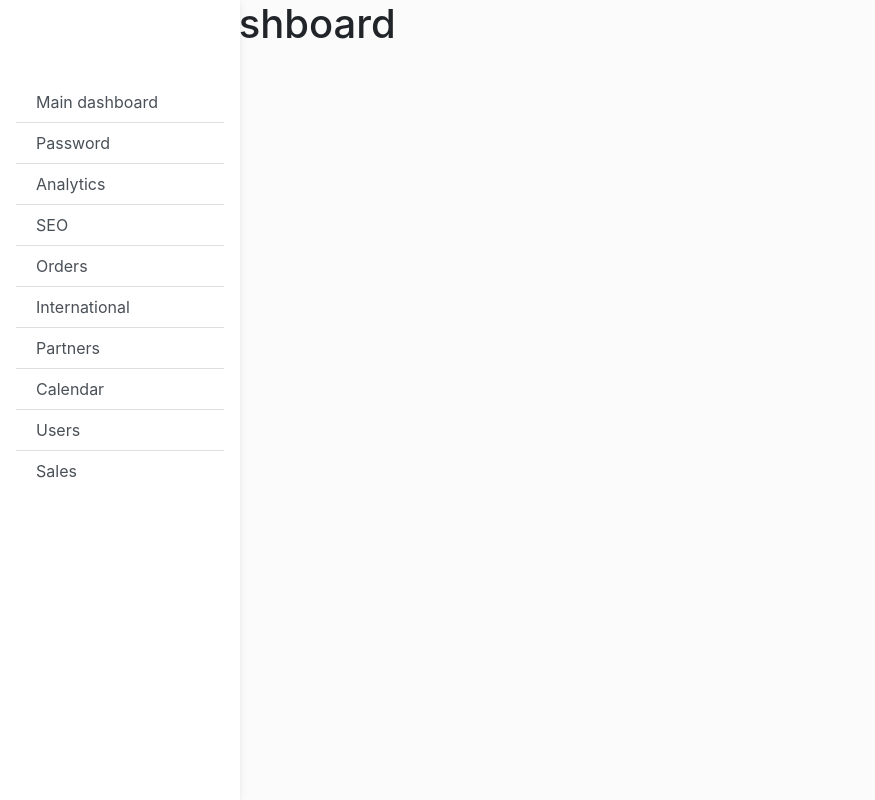
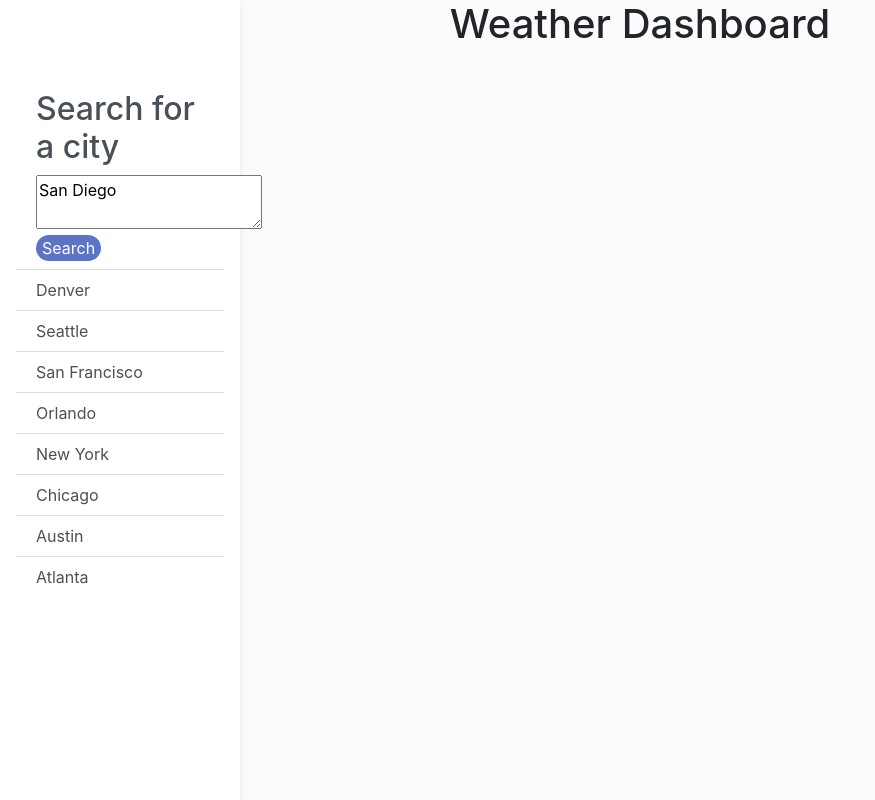
Before and after one commit to danielle-l-perry95/weather-dashboard, a plain HTML site: page index.html in a window 1280 px wide. Shown: the whole page, without its empty margins (0-875 px from the left). Drawn offline with nearby package versions, Linux system fonts and the light colour scheme.

Commit message:
styled the search button

```diff
--- a/index.html
+++ b/index.html
@@ -9,10 +9,8 @@
     <link rel="stylesheet" href="style.css">
 </head>
 <header class="container-fluid">
-    <div class="d-flex align-items-center">
+    <!-- Title -->
         <h1>Weather Dashboard</h1>
-    </div>
-
 </header>
 <nav id="sidebarMenu" class="collapse d-lg-block sidebar collapse bg-white">
     <div class="position-sticky">
@@ -22,34 +20,35 @@
           class="list-group-item list-group-item-action py-2 ripple"
           aria-current="true"
         >
-          <i class="fas fa-tachometer-alt fa-fw me-3"></i><span>Main dashboard</span>
+        <!-- Search for a city sidebar -->
+            <h2>Search for a city</h2>
+                <textarea>San Diego</textarea>
+                <button class="searchBtn">Search</button>
+                <br>
+<!-- Cities list -->
+        <a href="#" class="list-group-item list-group-item-action py-2 ripple"
+          ><i class="fas fa-lock fa-fw me-3"></i><span>Denver</span></a
+        >
+        <a href="#" class="list-group-item list-group-item-action py-2 ripple"
+          ><i class="fas fa-chart-line fa-fw me-3"></i><span>Seattle</span></a
+        >
+        <a href="#" class="list-group-item list-group-item-action py-2 ripple">
+          <i class="fas fa-chart-pie fa-fw me-3"></i><span>San Francisco</span>
         </a>
         <a href="#" class="list-group-item list-group-item-action py-2 ripple"
-          ><i class="fas fa-lock fa-fw me-3"></i><span>Password</span></a
+          ><i class="fas fa-chart-bar fa-fw me-3"></i><span>Orlando</span></a
         >
         <a href="#" class="list-group-item list-group-item-action py-2 ripple"
-          ><i class="fas fa-chart-line fa-fw me-3"></i><span>Analytics</span></a
-        >
-        <a href="#" class="list-group-item list-group-item-action py-2 ripple">
-          <i class="fas fa-chart-pie fa-fw me-3"></i><span>SEO</span>
-        </a>
-        <a href="#" class="list-group-item list-group-item-action py-2 ripple"
-          ><i class="fas fa-chart-bar fa-fw me-3"></i><span>Orders</span></a
+          ><i class="fas fa-globe fa-fw me-3"></i><span>New York</span></a
         >
         <a href="#" class="list-group-item list-group-item-action py-2 ripple"
-          ><i class="fas fa-globe fa-fw me-3"></i><span>International</span></a
+          ><i class="fas fa-building fa-fw me-3"></i><span>Chicago</span></a
         >
         <a href="#" class="list-group-item list-group-item-action py-2 ripple"
-          ><i class="fas fa-building fa-fw me-3"></i><span>Partners</span></a
+          ><i class="fas fa-calendar fa-fw me-3"></i><span>Austin</span></a
         >
         <a href="#" class="list-group-item list-group-item-action py-2 ripple"
-          ><i class="fas fa-calendar fa-fw me-3"></i><span>Calendar</span></a
-        >
-        <a href="#" class="list-group-item list-group-item-action py-2 ripple"
-          ><i class="fas fa-users fa-fw me-3"></i><span>Users</span></a
-        >
-        <a href="#" class="list-group-item list-group-item-action py-2 ripple"
-          ><i class="fas fa-money-bill fa-fw me-3"></i><span>Sales</span></a
+          ><i class="fas fa-lock fa-fw me-3"></i><span>Atlanta</span></a
         >
       </div>
     </div>
--- a/style.css
+++ b/style.css
@@ -7,7 +7,22 @@ body {
     }
   }
 
+h1 {
+    text-align: center;
+}
+/* Search Button Styling */
+.searchBtn {
+    border-radius: 25px;
+    background-color: rgb(93, 116, 194);
+    color: white;
+    border: white;
 
+}
+
+.searchBtn:hover {
+    background-color: rgb(127, 62, 127);
+    cursor: pointer;
+}
 
   /* Sidebar */
   .sidebar {
```
